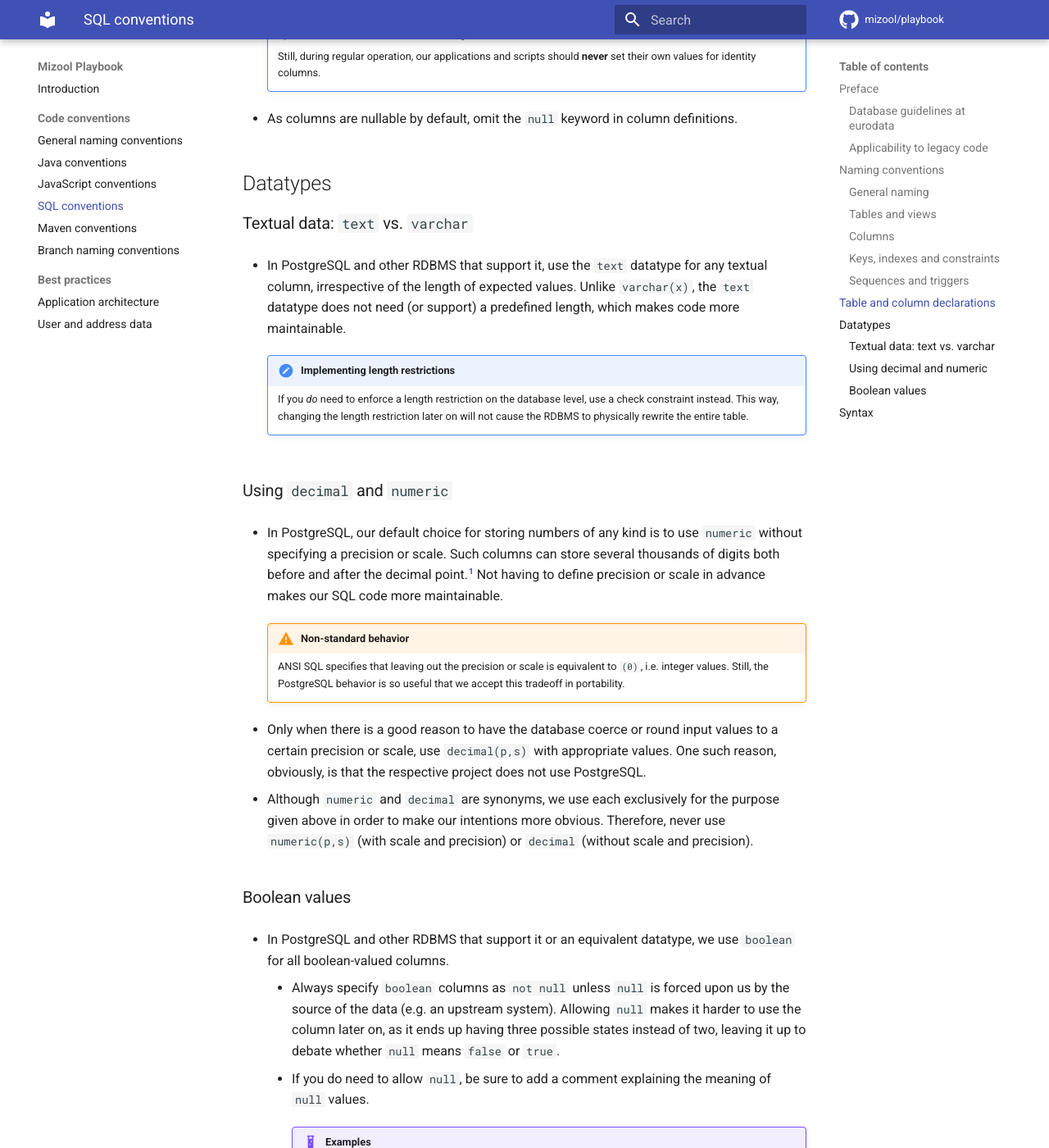
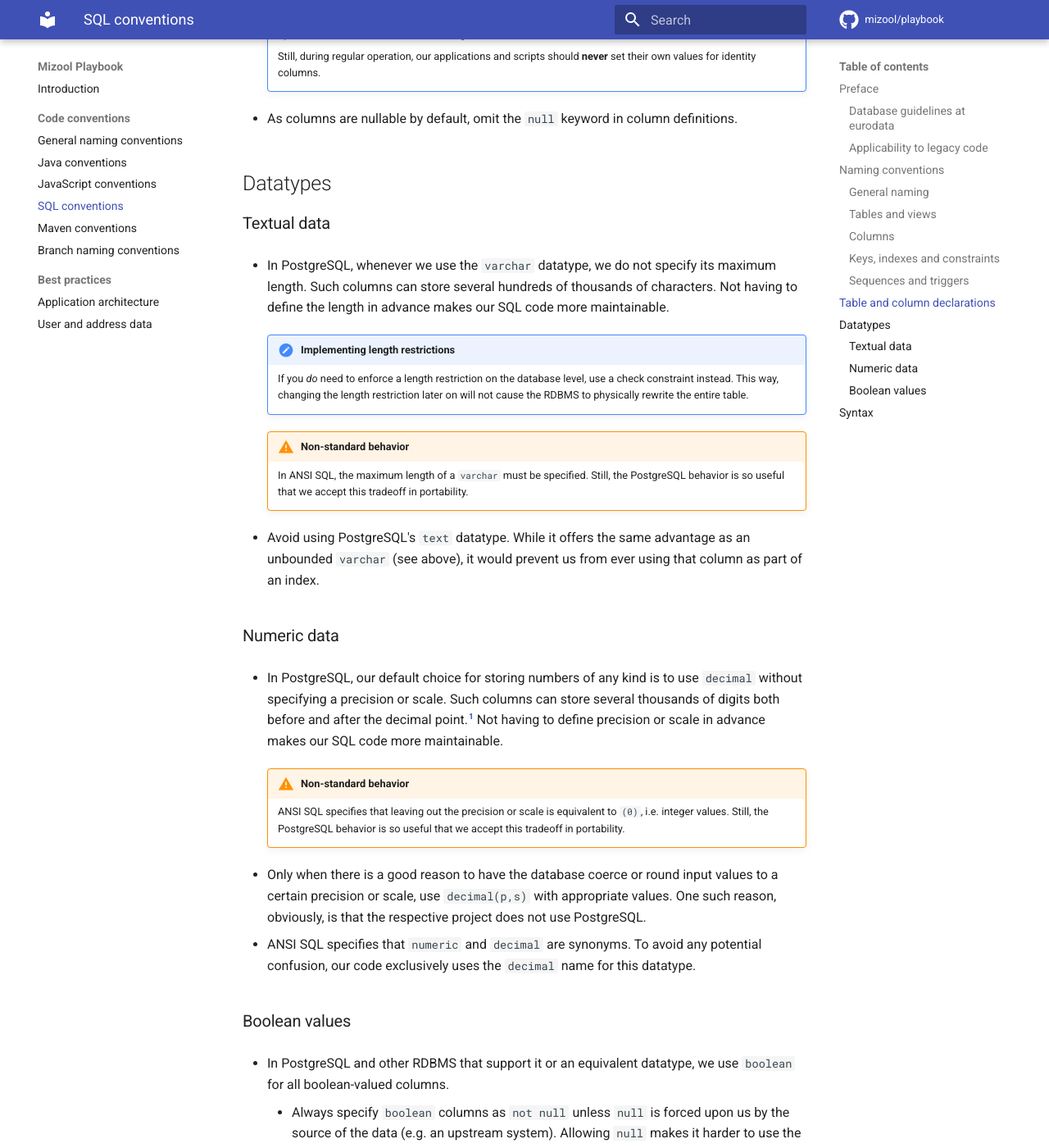
Before and after one commit to mizool/playbook, an MkDocs documentation site: the page built from docs/code-conventions/sql.md, in a window 1280 px wide and 1400 px high, scrolled down 4885 px. Shown: the whole window at 82% size. Built offline with MkDocs 1.6.1 and Material for MkDocs 9.7.7, drawn with Linux system fonts in a browser that asks for light colours; comment, search, counter and statistics services are not loaded; some of the changed text lies outside the part shown.

Commit message:
Rework rules on varchar/decimal

```diff
--- a/docs/code-conventions/sql.md
+++ b/docs/code-conventions/sql.md
@@ -137,18 +137,26 @@ Names of keys, indexes and constraints follow the structure given below, with se
 
 ## Datatypes
 
-### Textual data: `text` vs. `varchar`
+### Textual data
 
-- In PostgreSQL and other RDBMS that support it, use the `text` datatype for any textual column, irrespective of the length of expected values.
-  Unlike `varchar(x)`, the `text` datatype does not need (or support) a predefined length, which makes code more maintainable.
+- In PostgreSQL, whenever we use the `varchar` datatype, we do not specify its maximum length.
+  Such columns can store several hundreds of thousands of characters.
+  Not having to define the length in advance makes our SQL code more maintainable.
 
     !!! note "Implementing length restrictions"
         If you _do_ need to enforce a length restriction on the database level, use a check constraint instead.
         This way, changing the length restriction later on will not cause the RDBMS to physically rewrite the entire table.
 
-### Using `decimal` and `numeric`
+    !!! warning "Non-standard behavior"
+        In ANSI SQL, the maximum length of a `varchar` must be specified.
+        Still, the PostgreSQL behavior is so useful that we accept this tradeoff in portability.
 
-- In PostgreSQL, our default choice for storing numbers of any kind is to use `numeric` without specifying a precision or scale.
+- Avoid using PostgreSQL's `text` datatype.
+  While it offers the same advantage as an unbounded `varchar` (see above), it would prevent us from ever using that column as part of an index.
+
+### Numeric data
+
+- In PostgreSQL, our default choice for storing numbers of any kind is to use `decimal` without specifying a precision or scale.
   Such columns can store several thousands of digits both before and after the decimal point.[^1]
   Not having to define precision or scale in advance makes our SQL code more maintainable.
 
@@ -159,8 +167,8 @@ Names of keys, indexes and constraints follow the structure given below, with se
 - Only when there is a good reason to have the database coerce or round input values to a certain precision or scale, use `decimal(p,s)` with appropriate values.
   One such reason, obviously, is that the respective project does not use PostgreSQL.
 
-- Although `numeric` and `decimal` are synonyms, we use each exclusively for the purpose given above in order to make our intentions more obvious.
-  Therefore, never use `numeric(p,s)` (with scale and precision) or `decimal` (without scale and precision).
+- ANSI SQL specifies that `numeric` and `decimal` are synonyms.
+  To avoid any potential confusion, our code exclusively uses the `decimal` name for this datatype.
 
 [^1]: See the paragraph on "unconstrained numeric" columns in the [numeric datatypes](https://www.postgresql.org/docs/current/datatype-numeric.html#DATATYPE-NUMERIC-DECIMAL) chapter of the PostgreSQL docs.
 
@@ -169,7 +177,7 @@ Names of keys, indexes and constraints follow the structure given below, with se
 - In PostgreSQL and other RDBMS that support it or an equivalent datatype, we use `boolean` for all boolean-valued columns.
     - Always specify `boolean` columns as `not null` unless `null` is forced upon us by the source of the data (e.g. an upstream system).
       Allowing `null` makes it harder to use the column later on, as it ends up having three possible states instead of two, leaving it up to debate whether `null` means `false` or `true`.
-    - If you do need to allow `null`, be sure to add a comment explaining the meaning of `null` values.
+    - If you _do_ need to allow `null`, be sure to add a comment explaining the meaning of `null` values.
 
         !!! example "Examples"
             - "null means there was no value present when importing."
```
